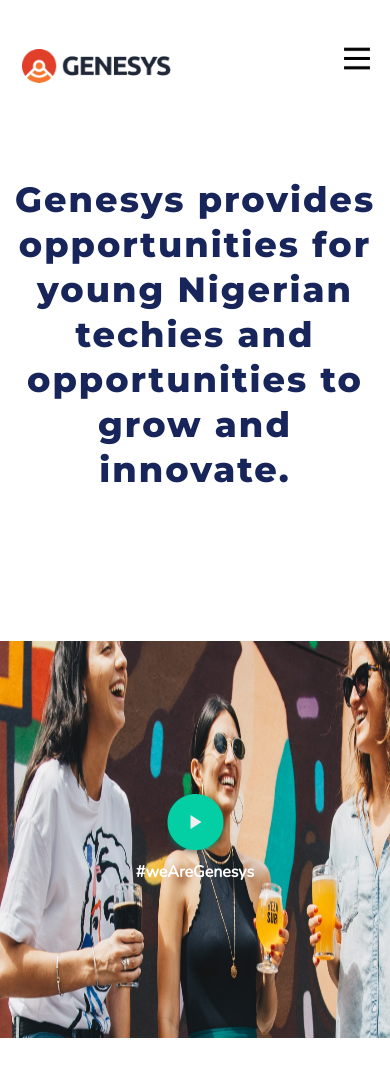
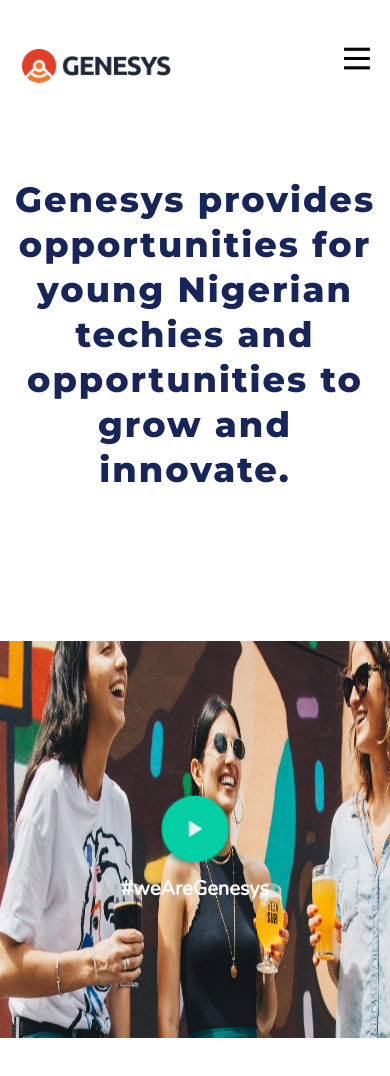
Before and after one commit to MiracleUFO/learnable, a React (Create React App) app: page / in a window 390 px wide. Shown: the top 1076 px of the page. Built offline with nearby package versions, Linux system fonts and the light colour scheme.

Commit message:
Mobile UI style tweak for 2000+ viewports

```diff
--- a/src/index.css
+++ b/src/index.css
@@ -299,8 +299,6 @@ span, #devStudio {
 		justify-content: center;
 		align-items: center;
 		top: 15vh;
-
-
 		height: 90vh;
 		width: 100vw;
 		transition: max-height, height, visibility 9s ease-in ;
@@ -693,11 +691,35 @@ footer a {
 }
 
 .centeredIcon {
-	position: absolute;
-	margin: 0 auto;
-	left: 50%;
-	top: 150px;
+	width: 150px;
+  position: absolute;
+  margin: 0 auto;
+  align-items: center;
+  display: flex;
+  flex-direction: column;
+  justify-content: center;
+  left: 50%;
+  top: 160px;
 	font-weight: 600;
+	font-size: 20px;
+}
+
+.centeredIcon img {
+	width: 47%;
+}
+
+@media screen and (min-width: 2000px) {
+	.picRight {
+		width: 90vw;
+	}
+
+	.centeredIcon {
+		top: 270px;
+	}
+
+	.centeredIcon img {
+		width: 60%;
+	}
 }
 
 .genesysSects {
```
